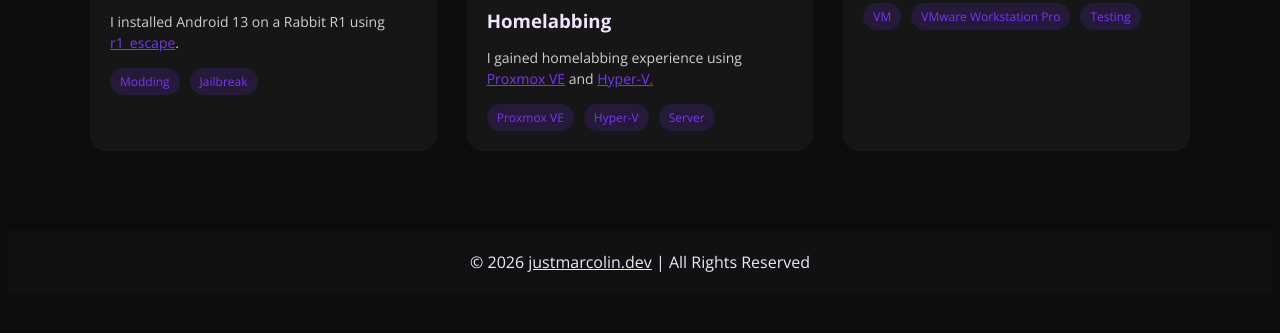
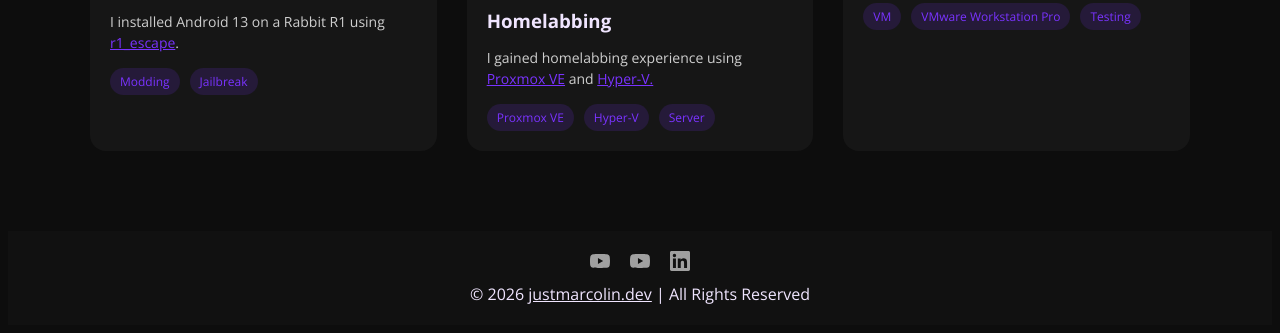
Before and after one commit to justMarcolin/justmarcolin.github.io, a plain HTML site: page index.html in a window 1280 px wide. Shown: the part 2027-2360 px from the top of the page. Before the commit the page ends 2328 px from the top, so only its background shows below. Drawn offline with nearby package versions, Linux system fonts and the light colour scheme.

Commit message:
Aggiunta area social
Aggiunta una piccola area social sul footer che include i link per i canali YouTube e per il mio profilo LinkedIn

```diff
--- a/index.html
+++ b/index.html
@@ -164,8 +164,33 @@
 
     <!--Definisco il footer-->
     <section id="footer">
-        <footer class="copyright" data-i18n="footer.text">© 2026 <a href="/">justmarcolin.dev</a> | Tutti i diritti
-            riservati</footer>
+        <footer class="copyright">
+            <div class="social-links" aria-label="Social">
+                <a href="https://www.youtube.com/@marcogamer88" target="_blank" rel="noopener noreferrer"
+                    class="social-link" title="YouTube (@marcogamer88)" aria-label="YouTube @marcogamer88">
+                    <svg viewBox="0 0 24 24" width="20" height="20" fill="currentColor" aria-hidden="true">
+                        <path
+                            d="M23.498 6.186a3.016 3.016 0 0 0-2.122-2.136C19.505 3.545 12 3.545 12 3.545s-7.505 0-9.377.505A3.017 3.017 0 0 0 .502 6.186C0 8.07 0 12 0 12s0 3.93.502 5.814a3.016 3.016 0 0 0 2.122 2.136c1.871.505 9.376.505 9.376.505s7.505 0 9.377-.505a3.015 3.015 0 0 0 2.122-2.136C24 15.93 24 12 24 12s0-3.93-.502-5.814zM9.545 15.568V8.432L15.818 12l-6.273 3.568z" />
+                    </svg>
+                </a>
+                <a href="https://www.youtube.com/@jlabs-team" target="_blank" rel="noopener noreferrer"
+                    class="social-link" title="YouTube (jLabs)" aria-label="YouTube jLabs">
+                    <svg viewBox="0 0 24 24" width="20" height="20" fill="currentColor" aria-hidden="true">
+                        <path
+                            d="M23.498 6.186a3.016 3.016 0 0 0-2.122-2.136C19.505 3.545 12 3.545 12 3.545s-7.505 0-9.377.505A3.017 3.017 0 0 0 .502 6.186C0 8.07 0 12 0 12s0 3.93.502 5.814a3.016 3.016 0 0 0 2.122 2.136c1.871.505 9.376.505 9.376.505s7.505 0 9.377-.505a3.015 3.015 0 0 0 2.122-2.136C24 15.93 24 12 24 12s0-3.93-.502-5.814zM9.545 15.568V8.432L15.818 12l-6.273 3.568z" />
+                    </svg>
+                </a>
+                <a href="https://linkedin.com/in/marcomozzicato" target="_blank" rel="noopener noreferrer"
+                    class="social-link" title="LinkedIn" aria-label="LinkedIn">
+                    <svg viewBox="0 0 24 24" width="20" height="20" fill="currentColor" aria-hidden="true">
+                        <path
+                            d="M20.447 20.452h-3.554v-5.569c0-1.328-.027-3.037-1.852-3.037-1.853 0-2.136 1.445-2.136 2.939v5.667H9.351V9h3.414v1.561h.046c.477-.9 1.637-1.85 3.37-1.85 3.601 0 4.267 2.37 4.267 5.455v6.286zM5.337 7.433a2.062 2.062 0 0 1-2.063-2.065 2.064 2.064 0 1 1 2.063 2.065zm1.782 13.019H3.555V9h3.564v11.452zM22.225 0H1.771C.792 0 0 .774 0 1.729v20.542C0 23.227.792 24 1.771 24h20.451C23.2 24 24 23.227 24 22.271V1.729C24 .774 23.2 0 22.222 0h.003z" />
+                    </svg>
+                </a>
+            </div>
+            <p class="copyright-text" data-i18n="footer.text">© 2026 <a href="/">justmarcolin.dev</a> | Tutti i diritti
+                riservati</p>
+        </footer>
     </section>
 
     <!--Definisco gli script js-->
--- a/style.css
+++ b/style.css
@@ -294,6 +294,33 @@ footer {
     background-color: #111;
 }
 
+.social-links {
+    display: flex;
+    justify-content: center;
+    align-items: center;
+    flex-wrap: wrap;
+    gap: 20px;
+    margin-bottom: 12px;
+}
+
+footer .social-link,
+footer .social-link:visited {
+    display: inline-flex;
+    align-items: center;
+    color: #a0a0a0;
+    text-decoration: none;
+    transition: color 0.2s ease, transform 0.2s ease;
+}
+
+footer .social-link:hover {
+    color: #7a33ff;
+    transform: translateY(-2px);
+}
+
+.copyright-text {
+    margin: 0;
+}
+
 footer a {
     color: inherit;
     font-weight: inherit;
```
